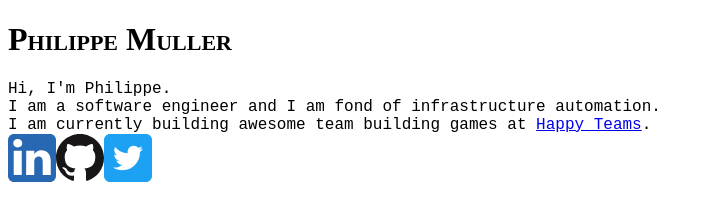
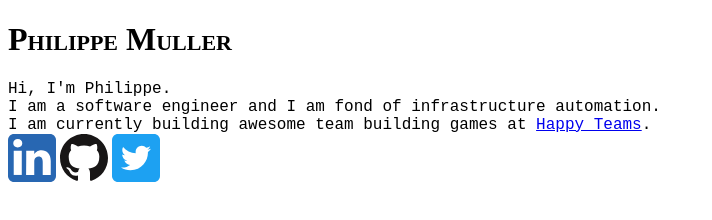
Before and after one commit to pmuller/website, a Gatsby site in the folder packages/website/: page / in a window 1280 px wide. Shown: the whole page, without its empty margins (0-712 px from the left). Built offline with nearby package versions, Linux system fonts and the light colour scheme; Gatsby itself is replaced by a stand-in of ours.

Commit message:
Add SocialNetwork* components

```diff
--- /dev/null
+++ b/packages/website/src/components/SocialNetworkIcon.tsx
@@ -0,0 +1,12 @@
+import React from "react";
+
+type Props = {
+  name: string;
+  url: string;
+};
+
+export const SocialNetworkIcon: React.FC<Props> = ({ name, url }) => (
+  <a target="_blank" rel="noopener" href={url}>
+    <img style={{ width: "48px" }} src={`/icons/${name}.svg`} alt={name} />
+  </a>
+);
--- /dev/null
+++ b/packages/website/src/components/SocialNetworkSection.module.css
@@ -0,0 +1,4 @@
+.container {
+  display: flex;
+  gap: 0.25rem;
+}
--- /dev/null
+++ b/packages/website/src/components/SocialNetworkSection.tsx
@@ -0,0 +1,15 @@
+import React from "react";
+
+import { SocialNetworkIcon } from "./SocialNetworkIcon";
+import { container } from "./SocialNetworkSection.module.css";
+
+export const SocialNetworkSection: React.FC = () => (
+  <section className={container}>
+    <SocialNetworkIcon
+      name="LinkedIn"
+      url="https://www.linkedin.com/in/muller/"
+    />
+    <SocialNetworkIcon name="GitHub" url="https://github.com/pmuller" />
+    <SocialNetworkIcon name="Twitter" url="https://twitter.com/pmuller42" />
+  </section>
+);
--- a/packages/website/src/components/index.ts
+++ b/packages/website/src/components/index.ts
@@ -1,2 +1,3 @@
 export { FullName } from "./FullName";
 export { Introduction } from "./Introduction";
+export { SocialNetworkSection } from "./SocialNetworkSection";
--- a/packages/website/src/pages/index.module.css
+++ /dev/null
@@ -1,3 +0,0 @@
-.socialNetworkIcon {
-  width: 48px;
-}
--- a/packages/website/src/pages/index.tsx
+++ b/packages/website/src/pages/index.tsx
@@ -1,40 +1,13 @@
 import { PageProps } from "gatsby";
 import React from "react";
 
-import { FullName, Introduction } from "../components";
-import { socialNetworkIcon } from "./index.module.css";
+import { FullName, Introduction, SocialNetworkSection } from "../components";
 
 const IndexPage: React.FC<PageProps> = () => (
   <main>
     <FullName />
     <Introduction />
-    <section>
-      <a
-        target="_blank"
-        rel="noopener"
-        href="https://www.linkedin.com/in/muller/"
-      >
-        <img
-          className={socialNetworkIcon}
-          src="/icons/linkedin.svg"
-          alt="LinkedIn"
-        />
-      </a>
-      <a target="_blank" rel="noopener" href="https://github.com/pmuller">
-        <img
-          className={socialNetworkIcon}
-          src="/icons/github.svg"
-          alt="GitHub"
-        />
-      </a>
-      <a target="_blank" rel="noopener" href="https://twitter.com/pmuller42">
-        <img
-          className={socialNetworkIcon}
-          src="/icons/twitter.svg"
-          alt="Twitter"
-        />
-      </a>
-    </section>
+    <SocialNetworkSection />
   </main>
 );
 
```
Also changed, not shown: packages/website/static/icons/GitHub.svg (renamed from packages/website/static/icons/github.svg), packages/website/static/icons/LinkedIn.svg (renamed from packages/website/static/icons/linkedin.svg), packages/website/static/icons/Twitter.svg (renamed from packages/website/static/icons/twitter.svg).
